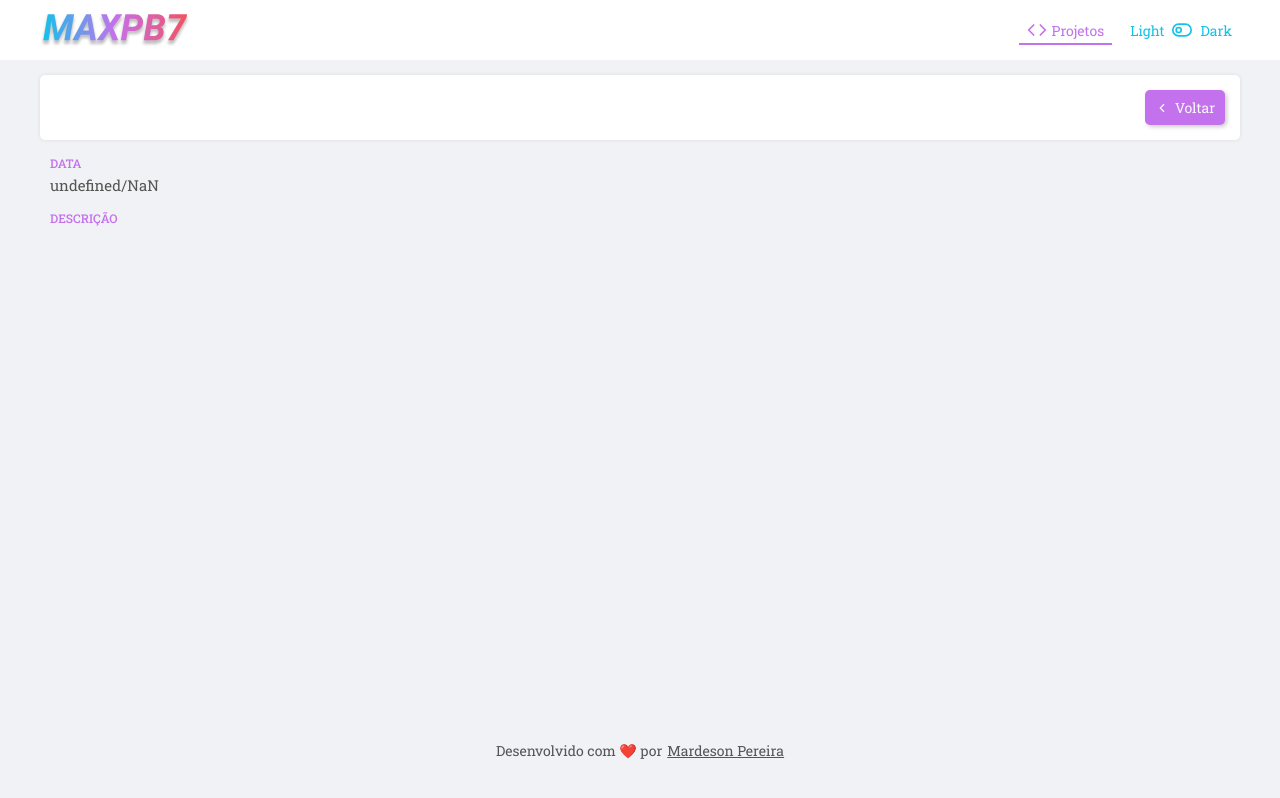
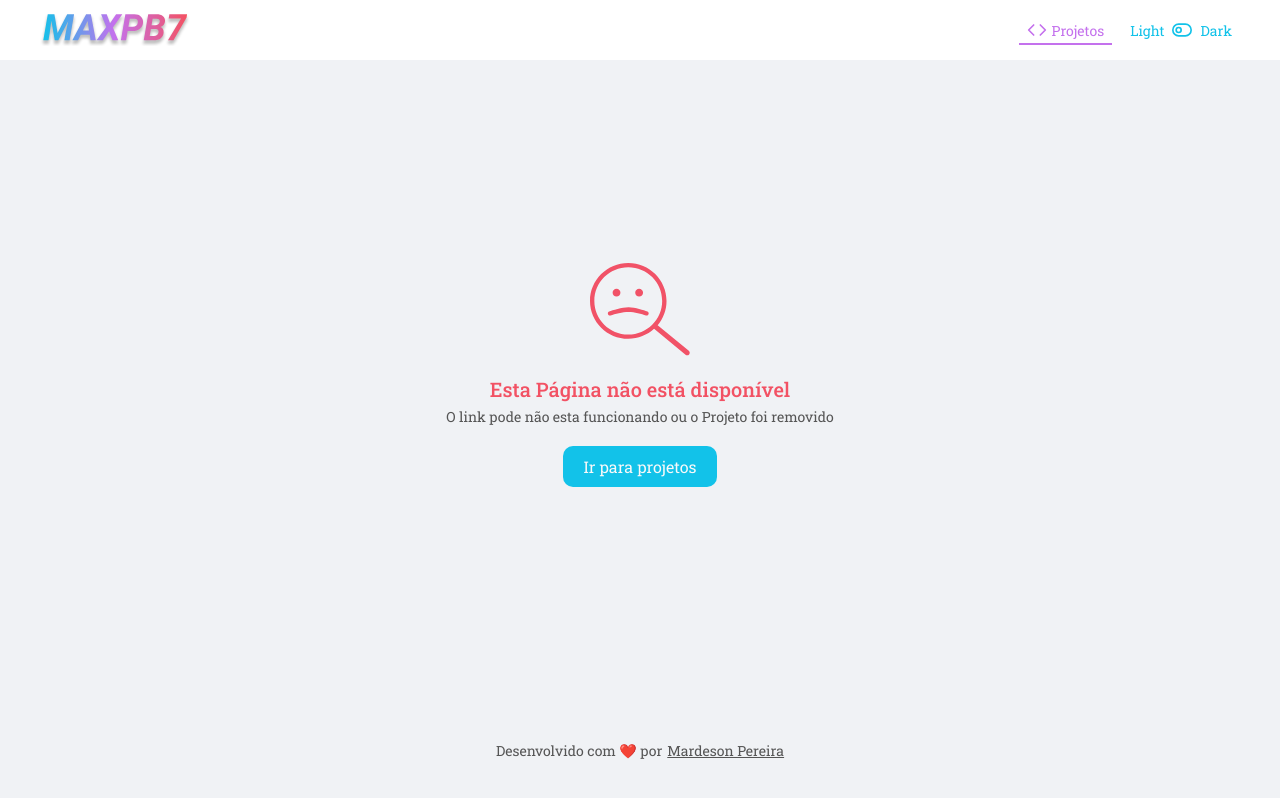
Before and after one commit to mardesonmax/portfolio-web, a React (Create React App) app: page /projects/view/1 in a window 1280 px wide. Built offline with nearby package versions, Linux system fonts and the light colour scheme; no server answers.

Commit message:
Not Found

```diff
--- /dev/null
+++ b/src/components/NotFound/index.tsx
@@ -0,0 +1,26 @@
+import React from 'react';
+import { Link } from 'react-router-dom';
+import { Container } from './styled';
+
+import notFoundSvg from '../../assets/not_found.svg';
+
+interface Props {
+  title: string;
+  description: string;
+}
+
+const NotFound: React.FC<Props> = ({ title, description }) => {
+  return (
+    <Container>
+      <div>
+        <img src={notFoundSvg} alt="Not Found" />
+        <h1>{title}</h1>
+        <p>{description}</p>
+
+        <Link to="/projects">Ir para projetos</Link>
+      </div>
+    </Container>
+  );
+};
+
+export default NotFound;
--- /dev/null
+++ b/src/components/NotFound/styled.ts
@@ -0,0 +1,47 @@
+import { shade } from 'polished';
+import styled from 'styled-components';
+
+export const Container = styled.div`
+  height: calc(100vh - 200px);
+  display: flex;
+  align-items: center;
+  justify-content: center;
+
+  > div {
+    display: flex;
+    flex-direction: column;
+    text-align: center;
+    align-items: center;
+
+    img {
+      width: 100px;
+    }
+
+    h1 {
+      color: ${(props) => props.theme.error};
+      font-size: 20px;
+      margin-top: 20px;
+    }
+
+    p {
+      margin-top: 5px;
+      color: ${(props) => props.theme.textDark};
+    }
+
+    a {
+      display: flex;
+      padding: 10px 20px;
+      text-decoration: none;
+      color: ${(props) => props.theme.textLight};
+      background: ${(props) => props.theme.primary};
+      margin-top: 20px;
+      border-radius: 10px;
+      font-size: 16px;
+      transition: 0.3s ease all;
+
+      &:hover {
+        background: ${(props) => shade(0.2, props.theme.primary)};
+      }
+    }
+  }
+`;
--- a/src/pages/ProjectUpdate/index.tsx
+++ b/src/pages/ProjectUpdate/index.tsx
@@ -18,8 +18,9 @@ import getValidationErrors from '../../utils/getValidationErrors';
 import api from '../../services/api';
 import Checkbox from '../../components/Checkbox';
 import ButtonLink from '../../components/ButtonLink';
-import { Container, Content, NotFound } from './styled';
+import { Container, Content } from './styled';
 import Loading from '../../components/Loading';
+import NotFound from '../../components/NotFound';
 
 interface FormData {
   title: string;
@@ -157,6 +158,8 @@ const ProjectUpdate: React.FC = () => {
   return (
     <Container>
       <Content>
+        {project.id ? (
+          <>
             <PageHeader title="Editar Projeto">
               <ButtonLink to="/projects">
                 <FiChevronLeft />
@@ -164,9 +167,12 @@ const ProjectUpdate: React.FC = () => {
               </ButtonLink>
             </PageHeader>
 
-        {project.id ? (
             <Form ref={formRef} onSubmit={handleSubmit}>
-            <UploadFile onUpload={onUpload} previews={previews} maxFiles={1} />
+              <UploadFile
+                onUpload={onUpload}
+                previews={previews}
+                maxFiles={1}
+              />
 
               <Input
                 type="text"
@@ -200,12 +206,13 @@ const ProjectUpdate: React.FC = () => {
                 <Button type="submit">Concluir</Button>
               </div>
             </Form>
+          </>
         ) : (
           !loading && (
-            <NotFound>
-              <h1>Esta Página não está disponível</h1>
-              <p>O link pode não esta funcionando ou o Projeto foi removido</p>
-            </NotFound>
+            <NotFound
+              title="Esta Página não está disponível"
+              description="O link pode não esta funcionando ou o Projeto foi removido"
+            />
           )
         )}
 
--- a/src/pages/ProjectUpdate/styled.ts
+++ b/src/pages/ProjectUpdate/styled.ts
@@ -40,17 +40,3 @@ export const Content = styled.div`
     }
   }
 `;
-
-export const NotFound = styled.div`
-  padding: 50px 10px;
-  text-align: center;
-
-  h1 {
-    color: ${(props) => props.theme.error};
-  }
-
-  p {
-    margin-top: 5px;
-    color: ${(props) => props.theme.textDark};
-  }
-`;
--- a/src/pages/ProjectView/index.tsx
+++ b/src/pages/ProjectView/index.tsx
@@ -3,6 +3,8 @@ import { FiChevronLeft } from 'react-icons/fi';
 import { useParams } from 'react-router-dom';
 
 import ButtonLink from '../../components/ButtonLink';
+import Loading from '../../components/Loading';
+import NotFound from '../../components/NotFound';
 import PageHeader from '../../components/PageHeader';
 import api from '../../services/api';
 import formatDate from '../../utils/formatDate';
@@ -31,25 +33,31 @@ interface Params {
 const ProjectView: React.FC = () => {
   const params = useParams<Params>();
   const [project, setProject] = useState<Project>({} as Project);
+  const [loading, setLoading] = useState(false);
 
   useEffect(() => {
     (async () => {
+      try {
+        setLoading(true);
         const response = await api.get(`/projects/${params.base_url}`);
         setProject(response.data);
+      } finally {
+        setLoading(false);
+      }
     })();
   }, [params]);
 
   return (
     <Container>
       <Content>
+        {project.id ? (
+          <ProjectContainer>
             <PageHeader title={project.title}>
               <ButtonLink to="/projects">
                 <FiChevronLeft />
                 <span>Voltar</span>
               </ButtonLink>
             </PageHeader>
-
-        <ProjectContainer>
             <div className="info">
               <h4>DATA</h4>
               <p>{formatDate(project.created_at)}</p>
@@ -62,7 +70,11 @@ const ProjectView: React.FC = () => {
               {project.link_project && (
                 <p>
                   <span>Site: </span>
-                <a href={project.link_project} target="_blank" rel="noreferrer">
+                  <a
+                    href={project.link_project}
+                    target="_blank"
+                    rel="noreferrer"
+                  >
                     {project.link_project}
                   </a>
                 </p>
@@ -77,8 +89,19 @@ const ProjectView: React.FC = () => {
                 </p>
               )}
             </div>
-          {project.image && <img src={project.image.url} alt={project.title} />}
+            {project.image && (
+              <img src={project.image.url} alt={project.title} />
+            )}
           </ProjectContainer>
+        ) : (
+          !loading && (
+            <NotFound
+              title="Esta Página não está disponível"
+              description="O link pode não esta funcionando ou o Projeto foi removido"
+            />
+          )
+        )}
+        {loading && <Loading />}
       </Content>
     </Container>
   );
--- a/src/pages/ProjectView/styled.ts
+++ b/src/pages/ProjectView/styled.ts
@@ -1,5 +1,17 @@
+import styled, { keyframes } from 'styled-components';
 import { shade } from 'polished';
-import styled from 'styled-components';
+
+const animeTop = keyframes`
+  0% {
+    opacity: 0;
+    transform: translateY(50px);
+  }
+
+  100% {
+    opacity: 1;
+    transform: translateY(0);
+  }
+`;
 
 export const Container = styled.section`
   display: flex;
@@ -14,6 +26,7 @@ export const Content = styled.div`
 `;
 
 export const ProjectContainer = styled.div`
+  animation: ${animeTop} 0.5s;
   .info {
     padding: 0 10px;
     overflow: hidden;
```
Also changed, not shown: src/assets/not_found.svg (added). Lines whose indentation alone changed are shown as unchanged.
